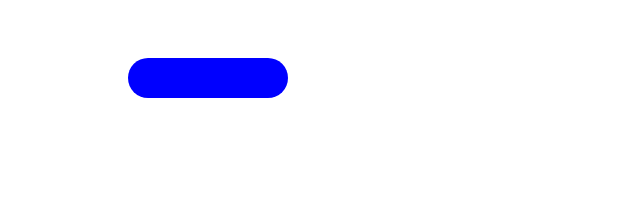
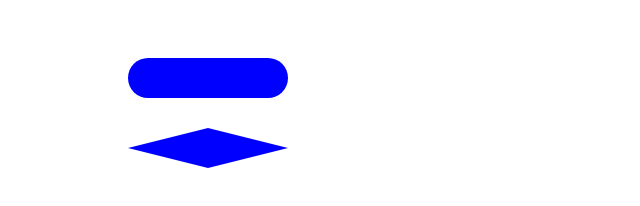
Before and after one commit to ahussain3/SetGame, a plain HTML site: page index.html in a window 1280 px wide. Shown: the whole page, without its empty margins (0-640 px from the left). Drawn offline with nearby package versions, Linux system fonts and the light colour scheme.

Commit message:
can draw a diamond

```diff
--- a/index.html
+++ b/index.html
@@ -10,16 +10,17 @@
 
 
 
+<!-- <svg width="500" height="500">
 
-
-
-
+</svg> -->
 
 
 <script type="text/javascript" charset="utf-8" async defer>
 
 RECT_HEIGHT = 40
 RECT_WIDTH = 160
+DIAM_HEIGHT = 40
+DIAM_WIDTH = 160
 
 var svg = document.createElementNS('http://www.w3.org/2000/svg', 'svg');
 svg.setAttribute('width', 500)
@@ -28,7 +29,6 @@ document.body.appendChild(svg)
 
 function drawRectWithCenter(cx, cy) {
   var rect = drawRect(cx - RECT_WIDTH / 2, cy - RECT_HEIGHT / 2, RECT_WIDTH, RECT_HEIGHT)
-  return drawRect
 }
 
 function drawRect(x, y, w, h) {
@@ -43,7 +43,25 @@ function drawRect(x, y, w, h) {
   svg.appendChild(rect)
 }
 
+function drawDiamWithCenter(cx, cy) {
+  var diam = drawDiam(cx, cy, DIAM_WIDTH, DIAM_HEIGHT)
+}
+
+function drawDiam(cx, cy, w, h) {
+  var diam = document.createElementNS('http://www.w3.org/2000/svg', 'polygon');
+  p1 = [cx, cy - h/2].join(",")
+  p2 = [cx + w/2, cy].join(",")
+  p3 = [cx, cy + h/2].join(",")
+  p4 = [cx - w/2, cy].join(",")
+  var pathString = [p1, p2, p3, p4].join(" ")
+  diam.setAttribute('points', pathString)
+  diam.setAttribute('style', 'fill:rgb(0,0,255)')
+  svg.appendChild(diam)
+}
+
+
 drawRectWithCenter(200, 70)
+drawDiamWithCenter(200, 140)
 
 
 
```
